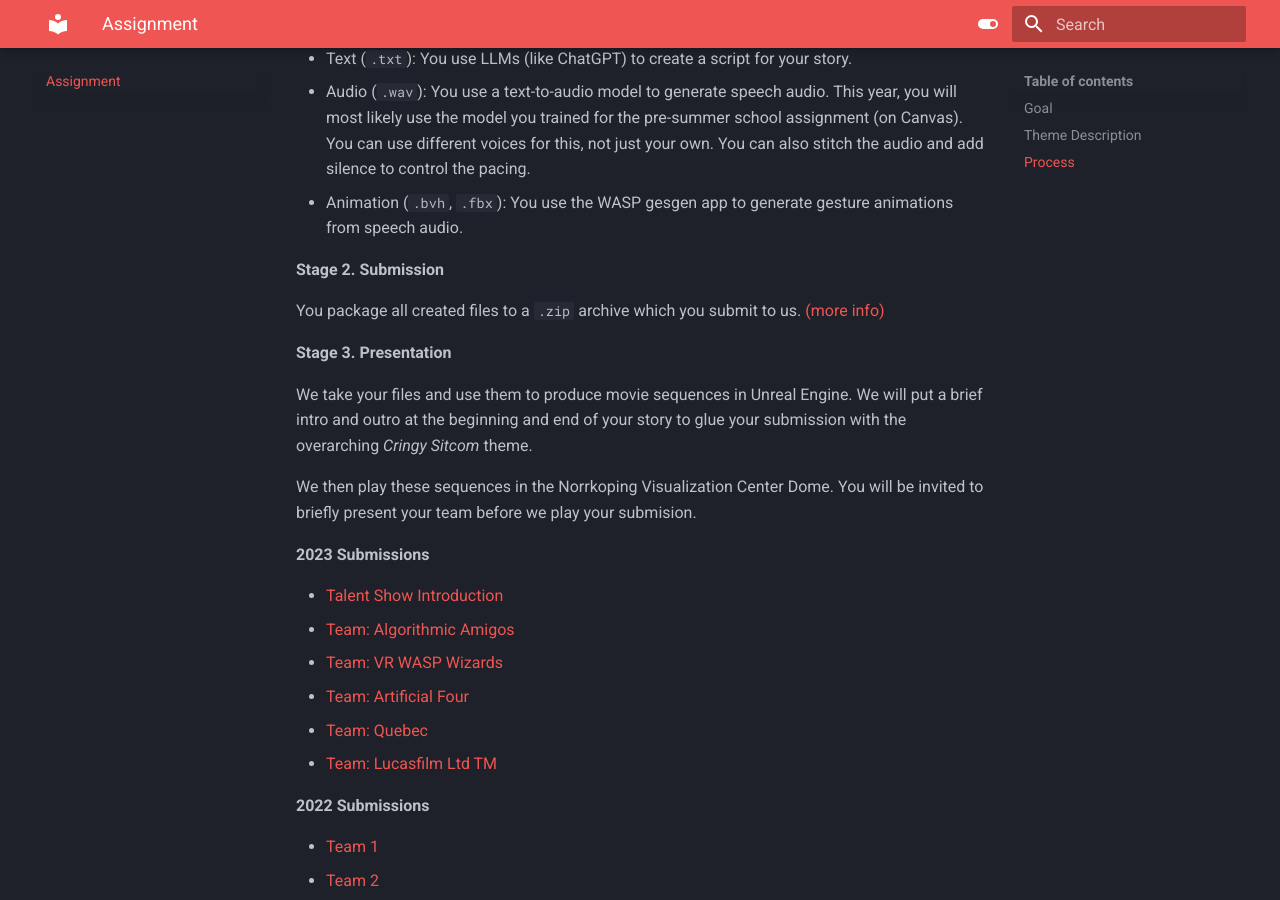
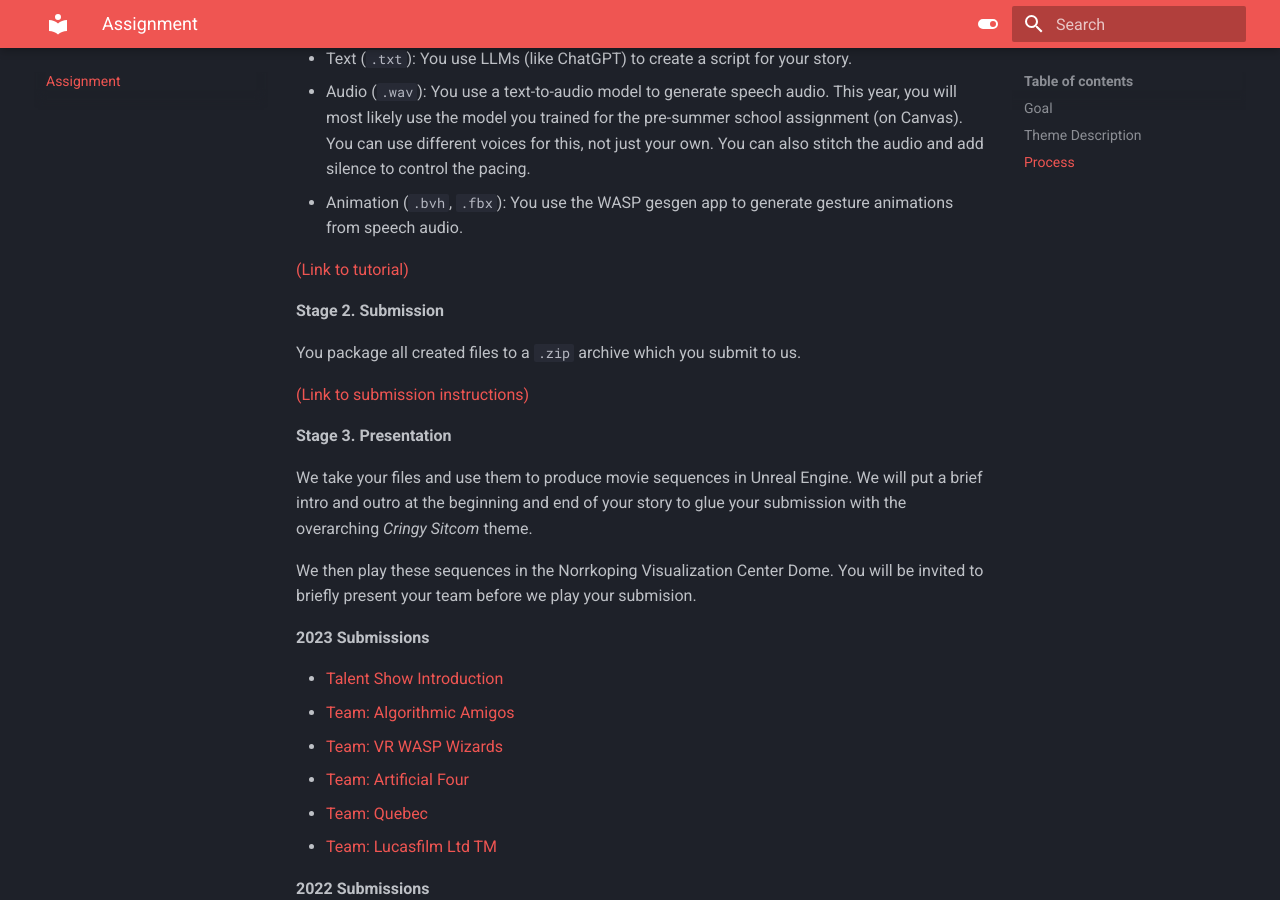
Before and after one commit to TeoNikolov/wasp-ss-assignment, an MkDocs documentation site: the page built from docs/index.md, in a window 1280 px wide and 900 px high, scrolled down 1191 px. Built offline with MkDocs 1.6.1 and Material for MkDocs 9.7.7, drawn with Linux system fonts in a browser that asks for light colours.

Commit message:
Update index.md

```diff
--- a/docs/index.md
+++ b/docs/index.md
@@ -21,9 +21,13 @@ You work with your team to create text, audio, and animation files for your stor
 - Audio (`.wav`): You use a text-to-audio model to generate speech audio. This year, you will most likely use the model you trained for the pre-summer school assignment (on Canvas). You can use different voices for this, not just your own. You can also stitch the audio and add silence to control the pacing.
 - Animation (`.bvh`, `.fbx`): You use the WASP gesgen app to generate gesture animations from speech audio.
 
+[(Link to tutorial)](./tutorial.md)
+
 **Stage 2. Submission**
 
-You package all created files to a `.zip` archive which you submit to us. [(more info)](./submission.md)
+You package all created files to a `.zip` archive which you submit to us.
+
+[(Link to submission instructions)](./submission.md)
 
 **Stage 3. Presentation**
 
```
